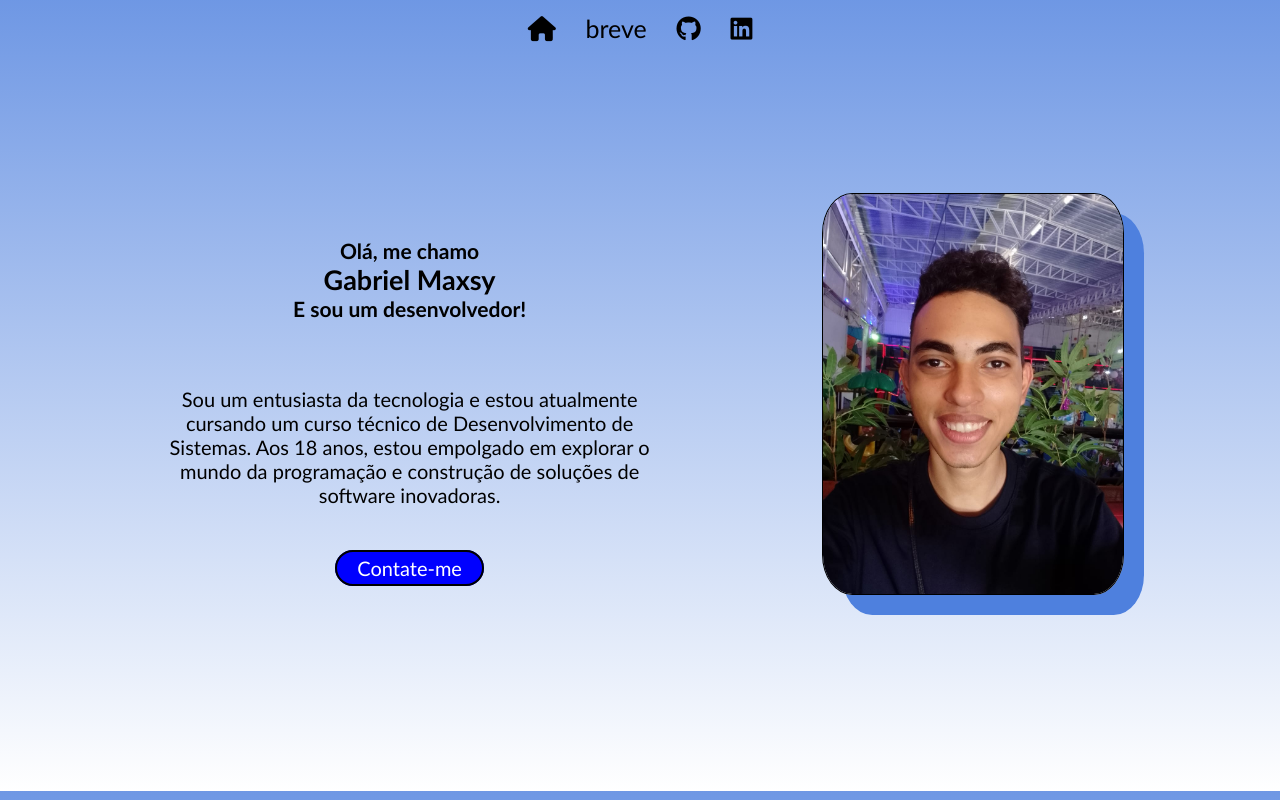
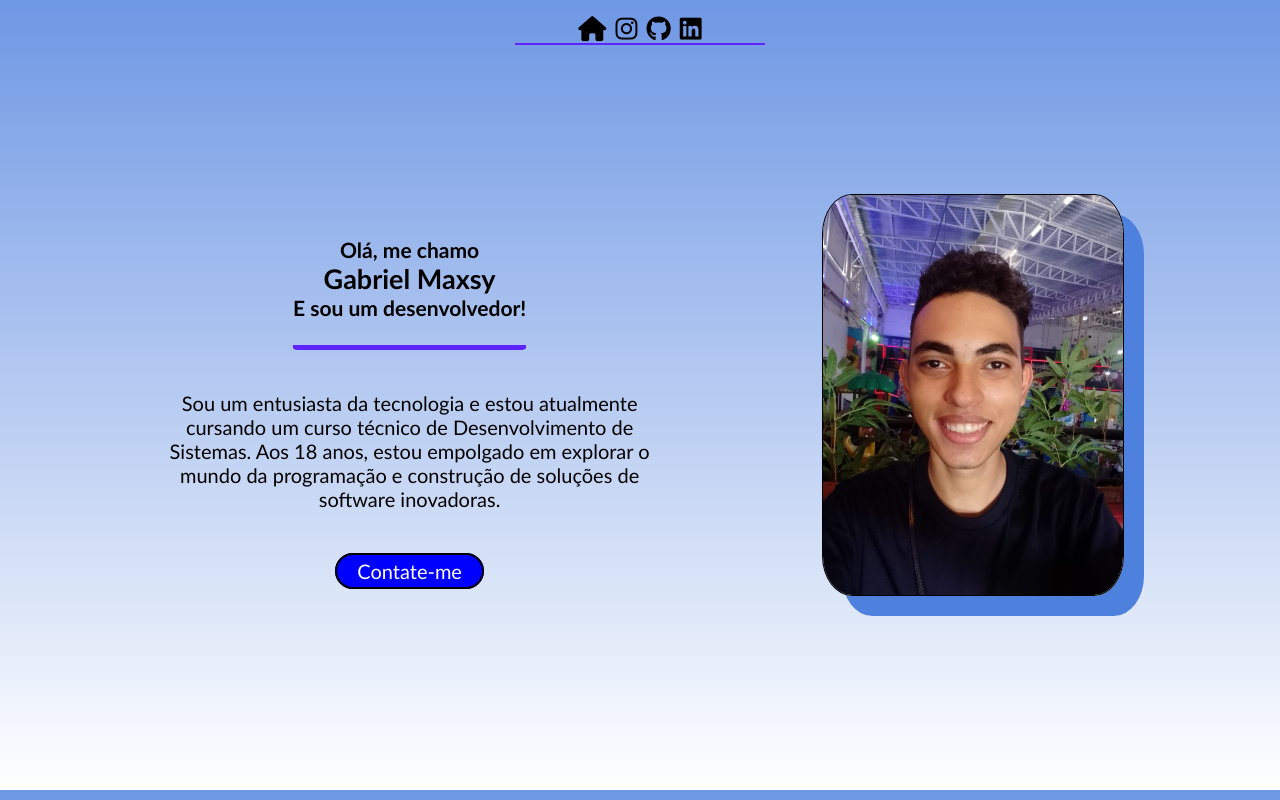
Before and after one commit to Gabriel-Maxsy/Gabriel-Pagina, a plain HTML site: page home.html in a window 1280 px wide. Drawn offline with Linux system fonts and the light colour scheme.

Commit message:
atualização
outra atualização

```diff
--- a/home.html
+++ b/home.html
@@ -13,7 +13,7 @@
 
     <header>
         <a href="./home.html" class="link"><i class="fas fa-home"></i></a>
-        <a href="#" class="link" target="_blank">breve</a>
+        <a href="https://www.instagram.com/gabrielmaxsy/" class="link" target="_blank"><i class="fab fa-instagram"></i></a>
         <a href="https://github.com/Gabriel-Maxsy" class="link" target="_blank"><i class="fab fa-github"></i></a>
         <a href="https://www.linkedin.com/in/gabriel-maxsy/" class="link" target="_blank"><i class="fab fa-linkedin"></i></a>
     </header>
--- a/index.css
+++ b/index.css
@@ -25,6 +25,9 @@ body{
 header{
     text-align: center;
     padding-top: 1%;
+    border-bottom: 2px solid rgb(94, 36, 255);
+    width: 250px;
+    margin: auto;
 }
 
 .link{
@@ -43,7 +46,7 @@ header{
 
 main{
     max-width: 100%;
-    height: 93.5vh;
+    height: 93.2vh;
     display: flex;
     flex-direction: row;
     flex-wrap: wrap;
@@ -83,6 +86,8 @@ main{
     display: flex;                       /*essa distancia esta ok*/
     align-items: center;
     font-size: 18px;
+    border-bottom: 5px solid rgb(94, 36, 255);
+    border-radius: 2%;
 }
 
 .sobre{
```
